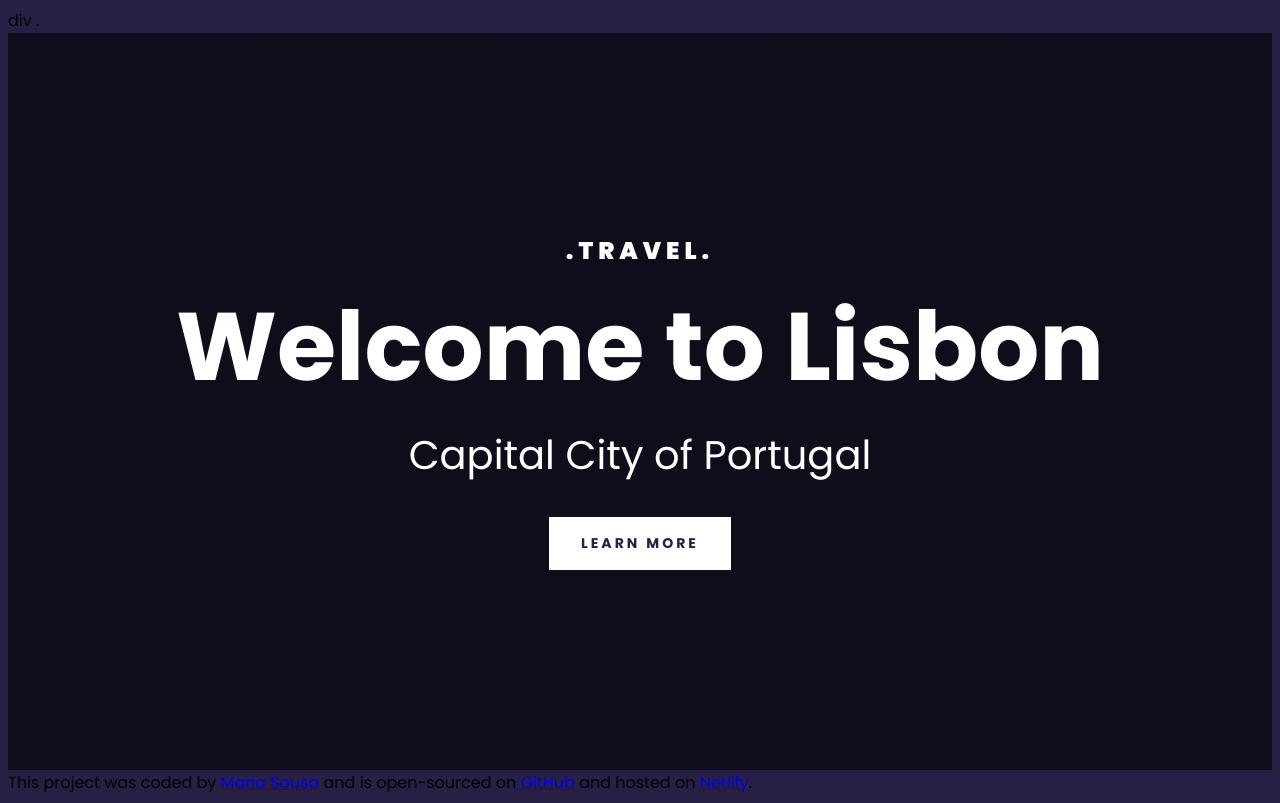
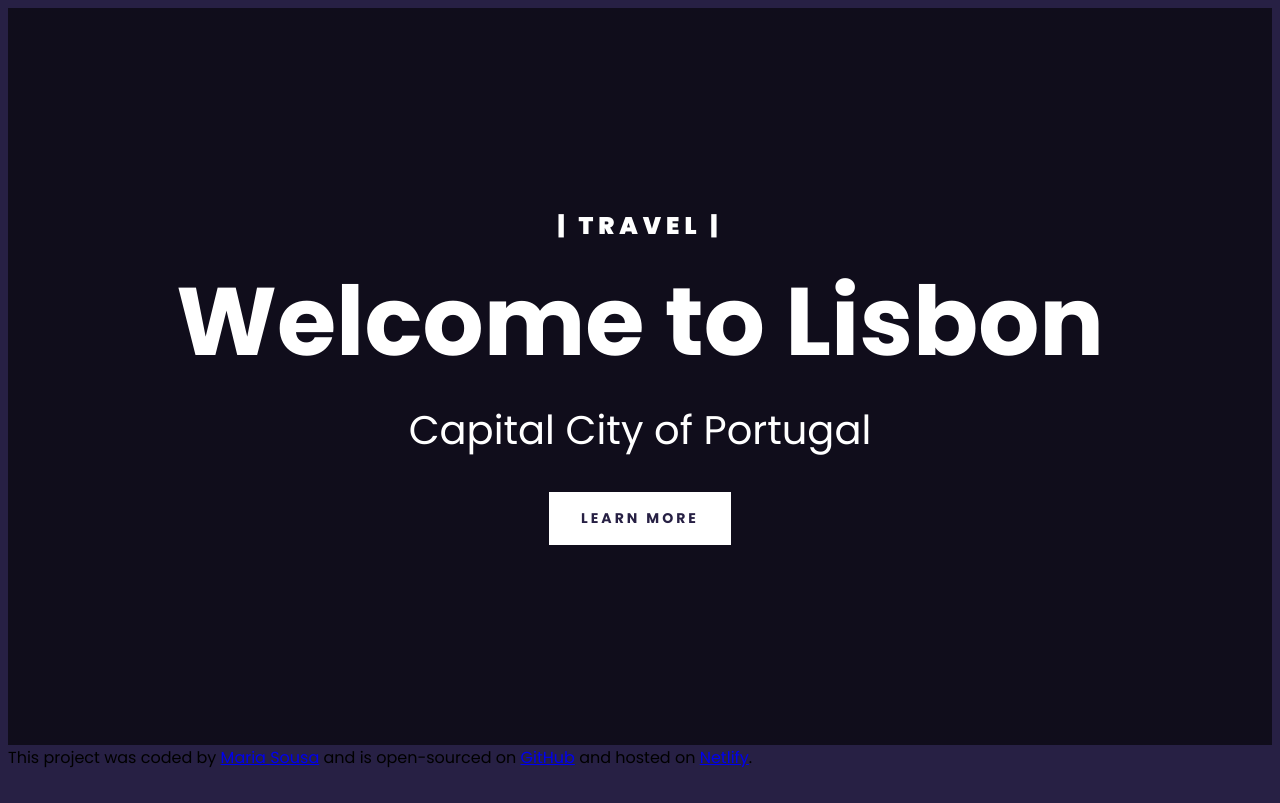
Before and after one commit to Maria-Sousa-GH/Lisbon-Project-Final, a plain HTML site: page index.html in a window 1280 px wide. Drawn offline with Linux system fonts and the light colour scheme.

Commit message:
created container

```diff
--- a/index.html
+++ b/index.html
@@ -14,9 +14,9 @@
     <title>Welcome to Lisbon</title>
   </head>
   <body>
-    div .
+    <div class="container">
     <header>
-      <h3>.TRAVEL.</h3>
+      <h3>| TRAVEL |</h3>
       <h1>Welcome to Lisbon</h1>
       <h2>Capital City of Portugal</h2>
       <a href="#more">Learn More</a>
@@ -37,4 +37,5 @@
       Netlify</a
     >.
   </footer>
+  </div>
 </html>
```
